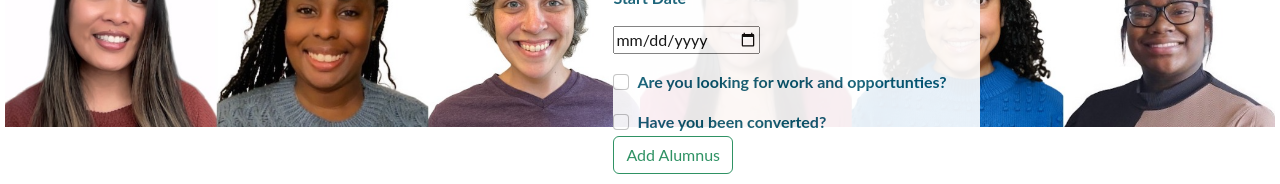
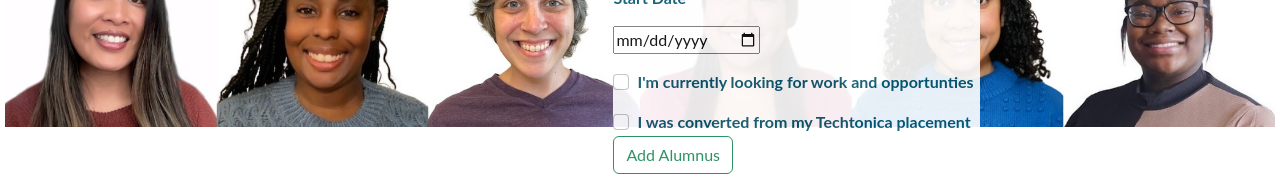
Before and after one commit to ggar46/alumnitracker, a React (Vite) app in the folder client/: page / in a window 1280 px wide. Shown: the part 591-775 px from the top of the page. Built offline with nearby package versions, Linux system fonts and the light colour scheme; no server answers.

Commit message:
change form checkbox labels to be more clear

```diff
--- a/client/src/components/Form.jsx
+++ b/client/src/components/Form.jsx
@@ -201,7 +201,7 @@ const MyForm = ({ onSaveAlumnus, editingAlumnus, onUpdateAlumnus }) => {
         id={`is_looking`}
         checked={alumnus.is_looking}
         onChange={handleCheckChange}
-        label={`Are you looking for work and opportunties?`}
+        label={`I'm currently looking for work and opportunties`}
       />
 
       <Form.Group>
@@ -210,7 +210,7 @@ const MyForm = ({ onSaveAlumnus, editingAlumnus, onUpdateAlumnus }) => {
           id={`is_converted`}
           checked={alumnus.is_converted}
           onChange={handleConvertedChange}
-          label={`Have you been converted?`}
+          label={`I was converted from my Techtonica placement`}
         />
       </Form.Group>
 
```
